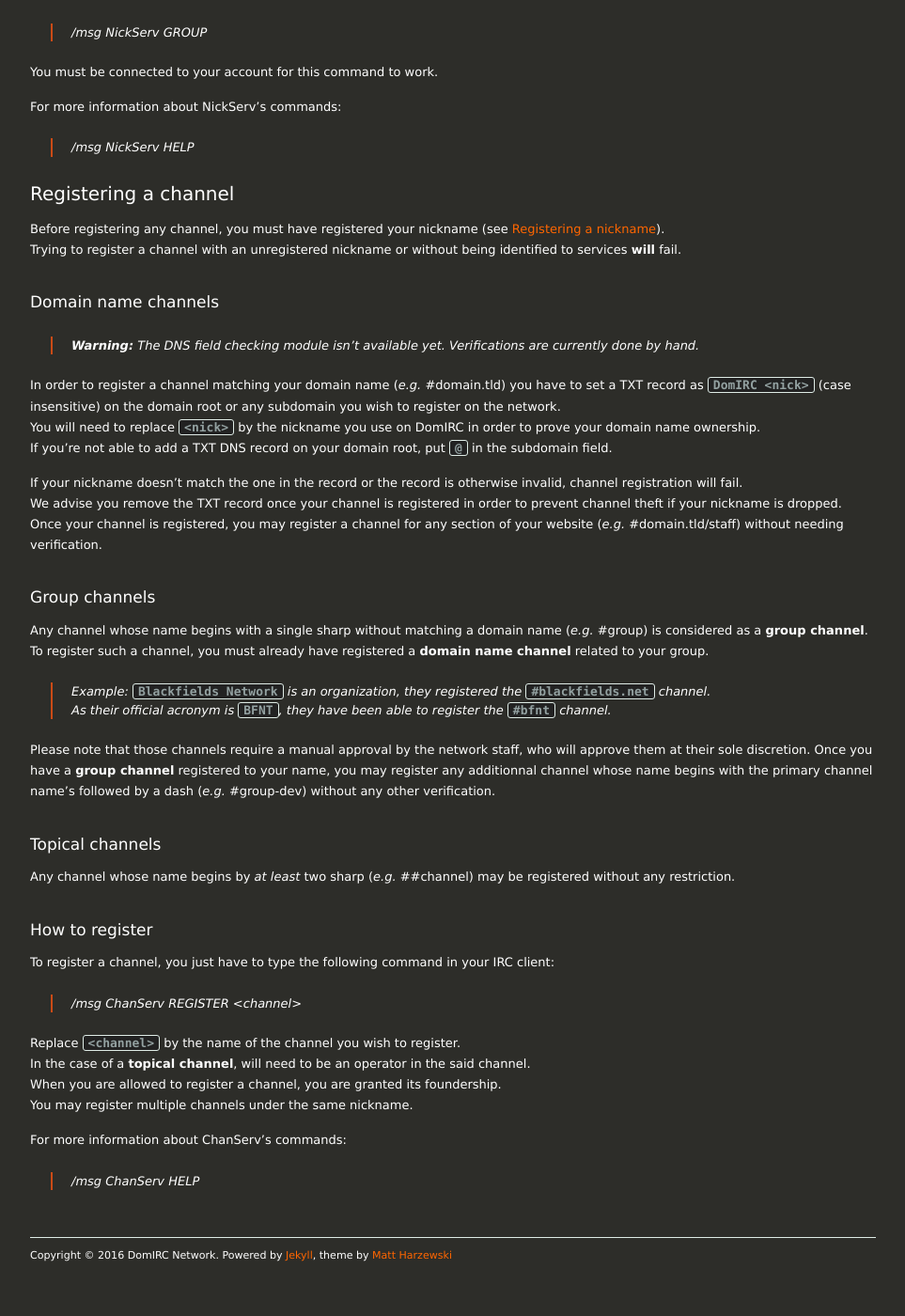
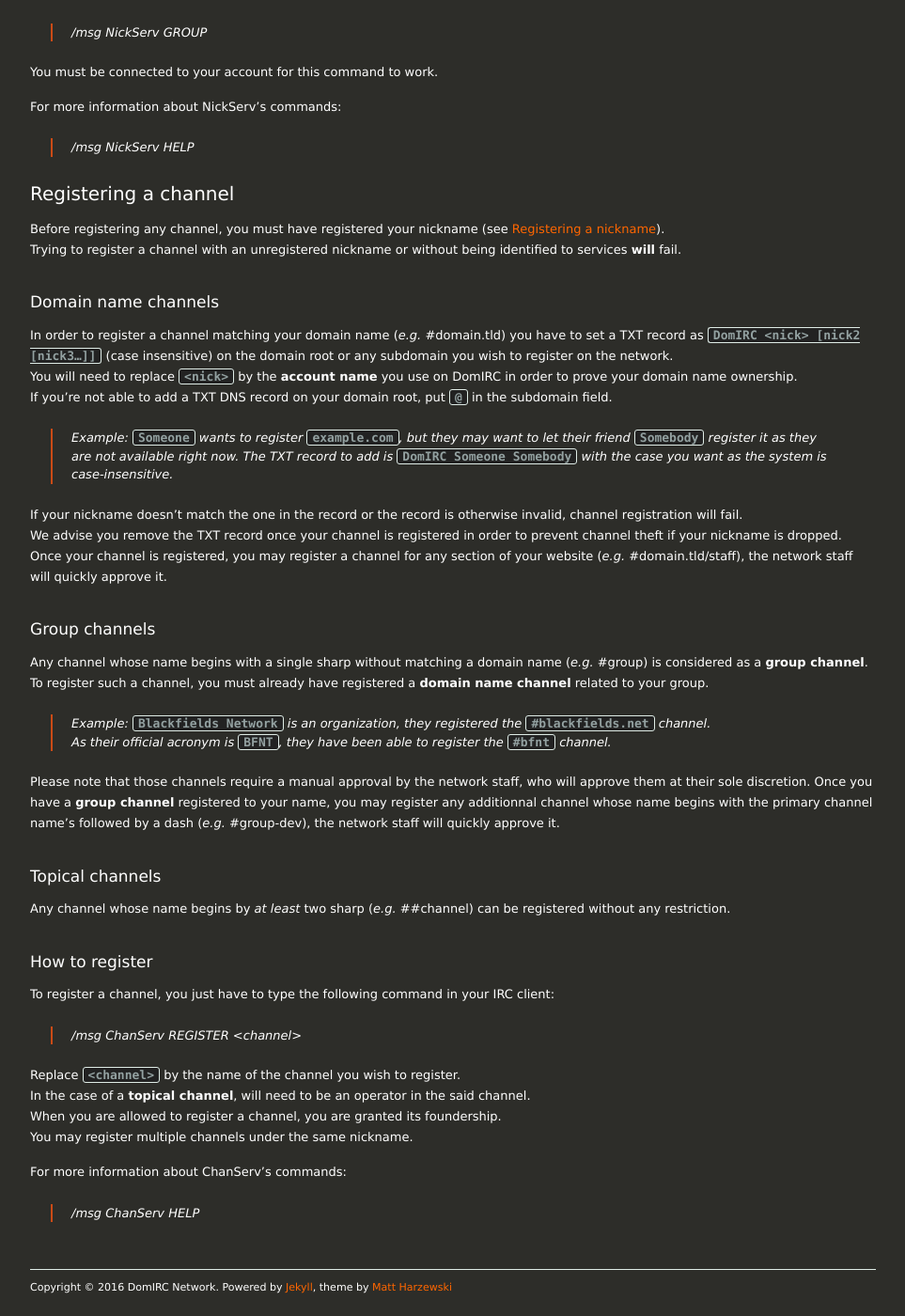
Before and after one commit to DomIRC/domirc.github.io, a Jekyll site: the page built from registration/index.markdown, in a window 1280 px wide and 1400 px high, scrolled down 728 px. Shown: the whole window at 94% size, without its empty margins (158-1121 px from the left). Built offline with Jekyll 4.4.1, drawn with Linux system fonts in a browser that asks for light colours; nearby versions of some CDN libraries; before the commit the page ends 2094 px from its top, so only the background shows below that.

Commit message:
updated domain name channels registration tutorial

```diff
--- a/registration/index.markdown
+++ b/registration/index.markdown
@@ -49,15 +49,15 @@
 
 ### Domain name channels
 
-> **Warning:** The DNS field checking module isn't available yet. Verifications are currently done by hand.
+In order to register a channel matching your domain name (*e.g.* #domain.tld) you have to set a TXT record as `DomIRC <nick> [nick2 [nick3…]]` (case insensitive) on the domain root or any subdomain you wish to register on the network.
+You will need to replace `<nick>` by the **account name** you use on DomIRC in order to prove your domain name ownership.
+If you're not able to add a TXT DNS record on your domain root, put `@` in the subdomain field.
 
-In order to register a channel matching your domain name (*e.g.* #domain.tld) you have to set a TXT record as `DomIRC <nick>` (case insensitive) on the domain root or any subdomain you wish to register on the network.
-You will need to replace `<nick>` by the nickname you use on DomIRC in order to prove your domain name ownership.
-If you're not able to add a TXT DNS record on your domain root, put `@` in the subdomain field.
+> Example: `Someone` wants to register `example.com`, but they may want to let their friend `Somebody` register it as they are not available right now. The TXT record to add is `DomIRC Someone Somebody` with the case you want as the system is case-insensitive.
 
 If your nickname doesn't match the one in the record or the record is otherwise invalid, channel registration will fail.
 We advise you remove the TXT record once your channel is registered in order to prevent channel theft if your nickname is dropped.
-Once your channel is registered, you may register a channel for any section of your website (*e.g.* #domain.tld/staff) without needing verification.
+Once your channel is registered, you may register a channel for any section of your website (*e.g.* #domain.tld/staff), the network staff will quickly approve it.
 
 
 ### Group channels
@@ -68,10 +68,10 @@
 > As their official acronym is `BFNT`, they have been able to register the `#bfnt` channel.
 
 Please note that those channels require a manual approval by the network staff, who will approve them at their sole discretion.
-Once you have a **group channel** registered to your name, you may register any additionnal channel whose name begins with the primary channel name's followed by a dash (*e.g.* #group-dev) without any other verification.
+Once you have a **group channel** registered to your name, you may register any additionnal channel whose name begins with the primary channel name's followed by a dash (*e.g.* #group-dev), the network staff will quickly approve it.
 
 ### Topical channels
-Any channel whose name begins by *at least* two sharp (*e.g.* ##channel) may be registered without any restriction.
+Any channel whose name begins by *at least* two sharp (*e.g.* ##channel) can be registered without any restriction.
 
 
 ### How to register
```
